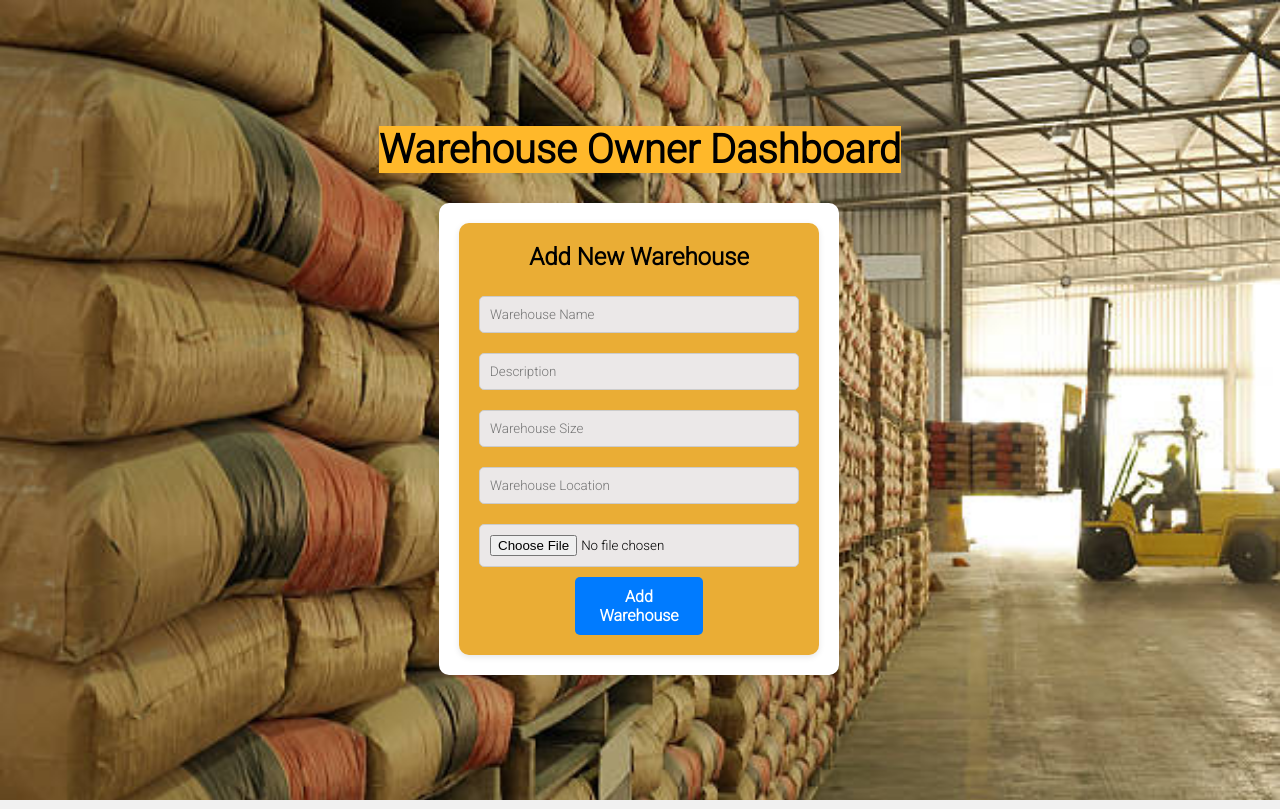
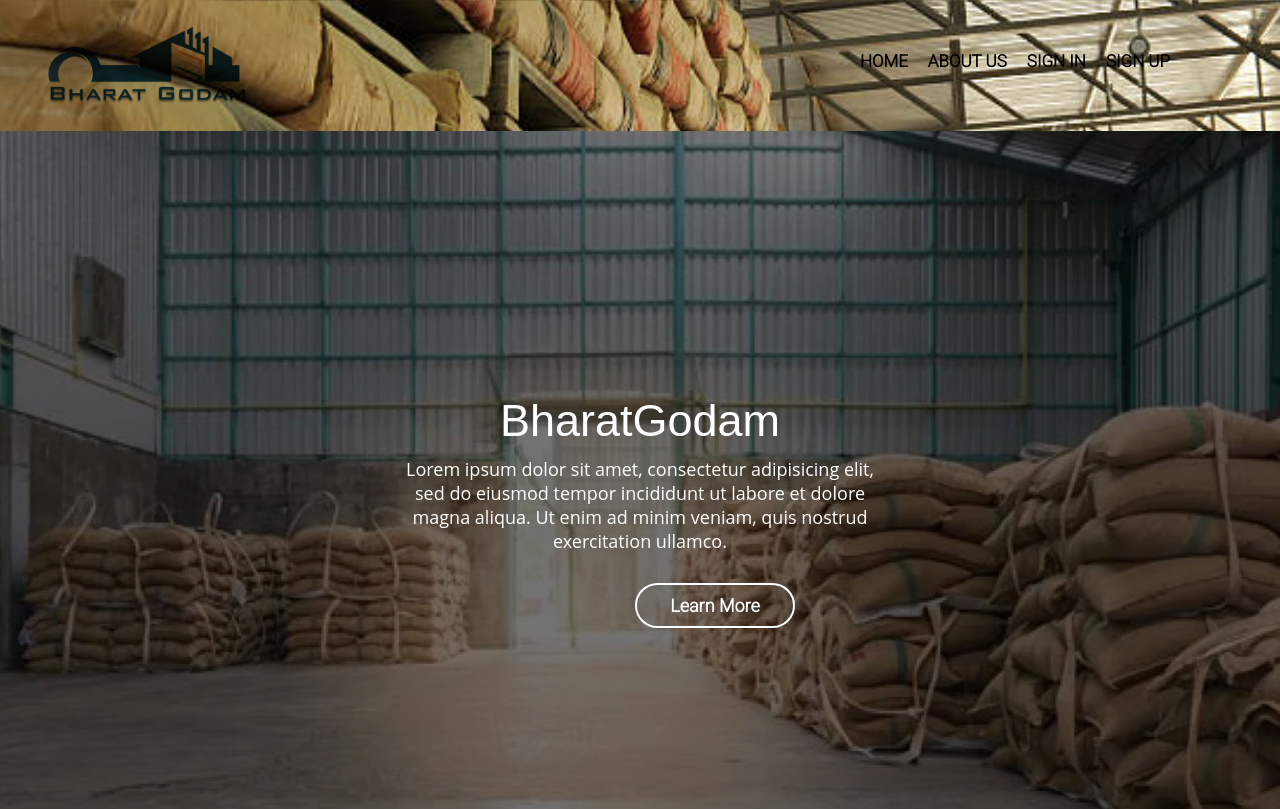
Before and after one commit to SWAROOPBHAGWAT/BharatGodam-prototype, a React (Create React App) app in the folder client/: page / in a window 1280 px wide. Shown: the top 809 px of the page. Built offline with nearby package versions, Linux system fonts and the light colour scheme; a web font is replaced by a local one.

Commit message:
css added

```diff
--- a/client/src/App.js
+++ b/client/src/App.js
@@ -14,10 +14,10 @@
     <Router>
       <div className="App">
         <Routes>
-        {/* <Route path="/signup" element={<Signup />} />
+        <Route path="/signup" element={<Signup />} />
 
           <Route path="/login" element={<Login />} />
-          <Route path="/" element={<Dashboard />} />  */}
+          <Route path="/" element={<Dashboard />} />
           { <Route path="/" element={<WarehouseOwnerDashboard />} />  }
           <Route path="/FarmersDashboard" element={<FarmersDashboard/>} />
 
--- a/client/src/components/Signup.css
+++ b/client/src/components/Signup.css
@@ -3,43 +3,51 @@
   background-size: cover;
   /* background-color: #4caf50; */
 }
+
 h2 {
   text-align: center;
   color: black;
 }
-    div > label {
-        color:black;
-        display: block;
-        margin-top: 10px;
+
+div>label {
+  font-size: 14px;
+  margin-bottom: 2px;
+  color: black;
 }
+
 input {
-        padding: 8px;
-        border: none;
+  padding: none;
+  margin-bottom: none;
+  border: 1px solid #ccc;
   border-radius: 5px;
-        width: 100%;
-        margin-top: 5px;
-        background-color:rgb(235, 232, 232);
-        z-index: 1;
 }
+
 button {
   width: 40%;
   margin-left: 30%;
   padding: 10px;
-        background-color: #4CAF50;
+  background-color: #007bff;
   color: rgb(28, 28, 28);
   font-weight: bold;
+  color: white;
   font-size: 16px;
   border: none;
   border-radius: 5px;
   cursor: pointer;
   margin-top: 10px;
 }
+
+button:hover {
+  background-color: #0056b3;
+}
+
 .container {
   padding: 20px;
   border-radius: 10px;
-        background-color:white;
+  background-color: white;
   box-shadow: 0 4px 8px rgba(0, 0, 0, 0.1);
 }
+
 .card-container {
   display: flex;
   justify-content: center;
@@ -57,13 +65,14 @@
 }
 
 .user-card:hover {
-        background-color:rgb(219, 218, 218);
+  background-color: rgb(219, 218, 218);
 }
 
 .active {
   background-color: gray;
   color: white;
 }
+
 .upload-container {
   position: relative;
   display: inline-block;
@@ -73,7 +82,7 @@
   position: absolute;
   top: 0;
   left: 0;
-        background-color: #4caf50;
+  background-color: #007bff;
   color: white;
   padding: 10px 20px;
   border-radius: 5px;
@@ -81,6 +90,6 @@
 }
 
 /* Hide the default file input appearance */
-      .upload-button + input[type="file"] {
+.upload-button+input[type="file"] {
   display: none;
 }
```
Lines whose indentation alone changed are shown as unchanged.
